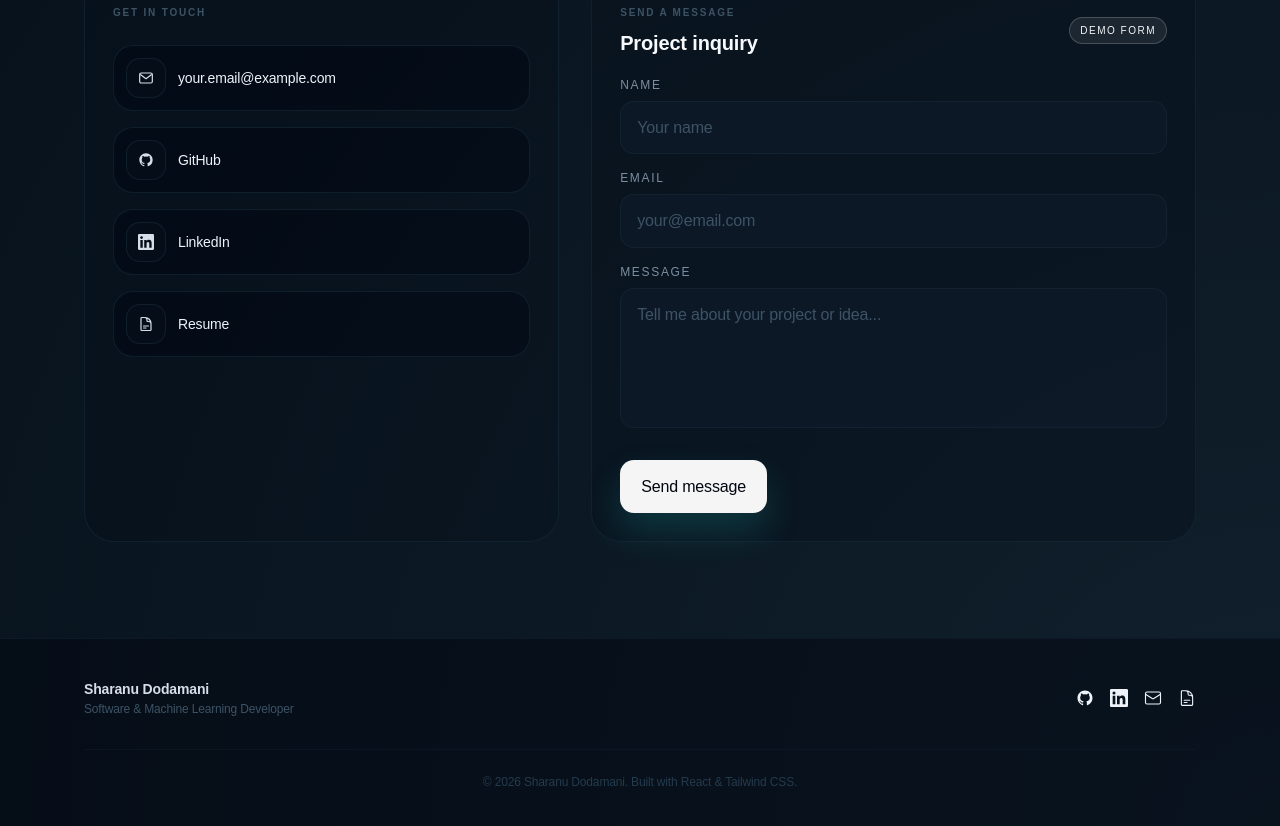
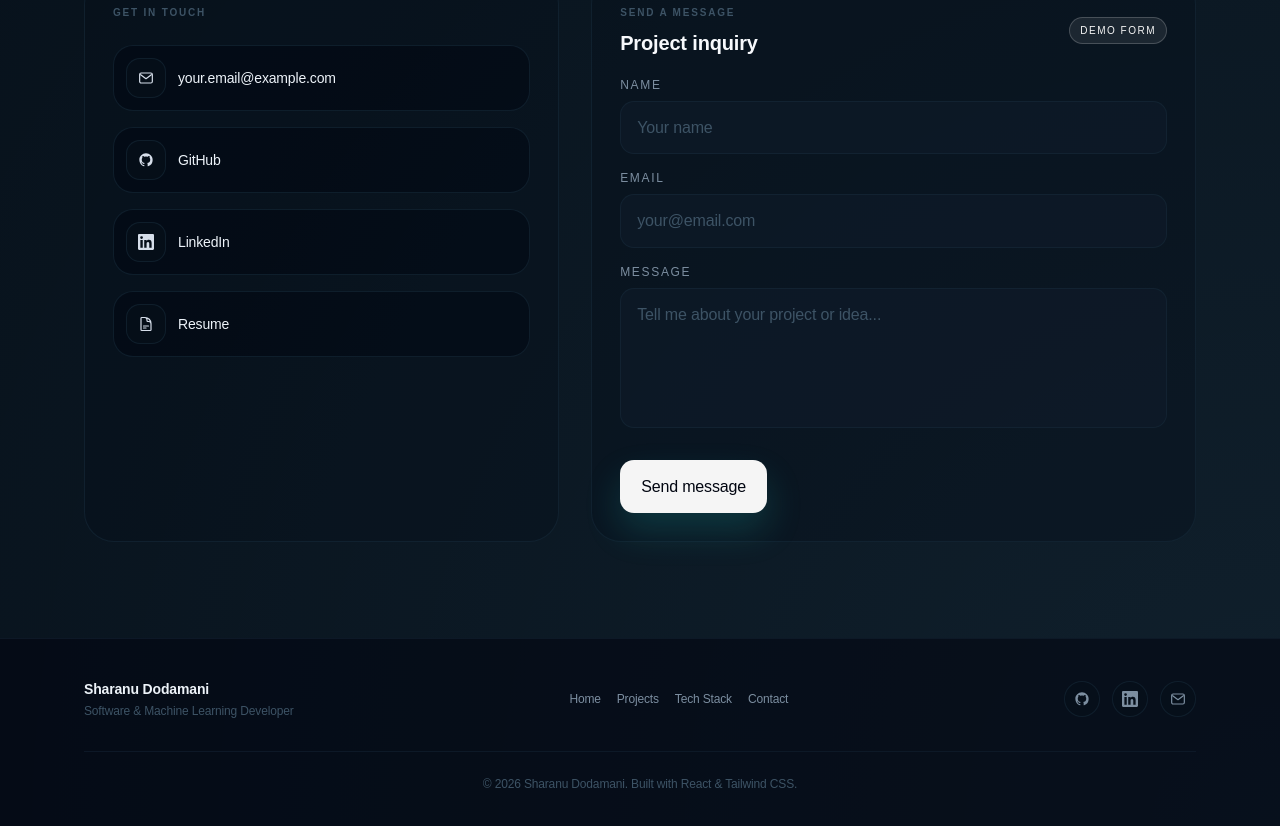
Before and after one commit to sharanugd2305/protfolio, a React (Vite) app: page / in a window 1280 px wide. Shown: the part 4577-5403 px from the top of the page. Built offline with nearby package versions, Linux system fonts and the light colour scheme.

Commit message:
feat: enhance Footer component with improved layout, styling, and accessibility features

```diff
--- a/src/components/Footer.jsx
+++ b/src/components/Footer.jsx
@@ -1,72 +1,67 @@
-// TODO: Replace with your actual URLs
 const SOCIAL = {
-  github: "https://github.com/", // ← Your GitHub URL
-  linkedin: "https://linkedin.com/in/", // ← Your LinkedIn URL
-  email: "your.email@example.com", // ← Your email
-  resume: "#", // ← Your resume URL
+  github: "https://github.com/",
+  linkedin: "https://linkedin.com/in/",
+  email: "your.email@example.com",
+  resume: "#",
 };
 
 export default function Footer() {
   const currentYear = new Date().getFullYear();
 
   return (
-    <footer className="border-t border-base-800/80 bg-base-950/50">
+    <footer className="border-t border-base-800/80 bg-base-950/60">
       <div className="mx-auto max-w-6xl px-5 py-10">
-        <div className="flex flex-col sm:flex-row items-center justify-between gap-6">
-          {/* Left */}
+        <div className="flex flex-col items-center justify-between gap-6 sm:flex-row">
           <div className="text-center sm:text-left">
-            <p className="text-sm font-semibold text-base-200">
-              Sharanu Dodamani
-            </p>
-            <p className="text-xs text-base-500 mt-0.5">
-              Software & Machine Learning Developer
-            </p>
+            <p className="text-sm font-semibold text-base-100">Sharanu Dodamani</p>
+            <p className="mt-1 text-xs text-base-500">Software &amp; Machine Learning Developer</p>
           </div>
 
-          {/* Social links */}
-          <div className="flex items-center gap-4">
+          <nav aria-label="Footer navigation" className="flex flex-wrap items-center justify-center gap-4 text-xs text-base-400 sm:justify-end">
+            <a href="#home" className="transition-colors hover:text-base-100">Home</a>
+            <a href="#projects" className="transition-colors hover:text-base-100">Projects</a>
+            <a href="#techstack" className="transition-colors hover:text-base-100">Tech Stack</a>
+            <a href="#contact" className="transition-colors hover:text-base-100">Contact</a>
+          </nav>
+
+          <div className="flex items-center gap-3 text-base-400">
             <a
               href={SOCIAL.github}
-              target="_blank"
-              rel="noopener noreferrer"
-              className="text-base-500 hover:text-accent transition-colors"
+              target={SOCIAL.github.startsWith("http") ? "_blank" : undefined}
+              rel={SOCIAL.github.startsWith("http") ? "noopener noreferrer" : undefined}
               aria-label="GitHub"
+              className="inline-flex h-9 w-9 items-center justify-center rounded-full border border-base-700/60 bg-base-900/40 transition-colors hover:border-accent/30 hover:text-accent"
             >
-              <svg className="w-4.5 h-4.5" viewBox="0 0 24 24" fill="currentColor"><path d="M12 2C6.477 2 2 6.484 2 12.017c0 4.425 2.865 8.18 6.839 9.504.5.092.682-.217.682-.483 0-.237-.008-.868-.013-1.703-2.782.605-3.369-1.343-3.369-1.343-.454-1.158-1.11-1.466-1.11-1.466-.908-.62.069-.608.069-.608 1.003.07 1.531 1.032 1.531 1.032.892 1.53 2.341 1.088 2.91.832.092-.647.35-1.088.636-1.338-2.22-.253-4.555-1.113-4.555-4.951 0-1.093.39-1.988 1.029-2.688-.103-.253-.446-1.272.098-2.65 0 0 .84-.27 2.75 1.026A9.564 9.564 0 0 1 12 6.844a9.59 9.59 0 0 1 2.504.337c1.909-1.296 2.747-1.027 2.747-1.027.546 1.379.202 2.398.1 2.651.64.7 1.028 1.595 1.028 2.688 0 3.848-2.339 4.695-4.566 4.943.359.309.678.92.678 1.855 0 1.338-.012 2.419-.012 2.747 0 .268.18.58.688.482A10.02 10.02 0 0 0 22 12.017C22 6.484 17.522 2 12 2z" /></svg>
+              <svg className="h-4 w-4" viewBox="0 0 24 24" fill="currentColor" aria-hidden="true">
+                <path d="M12 2C6.477 2 2 6.484 2 12.017c0 4.425 2.865 8.18 6.839 9.504.5.092.682-.217.682-.483 0-.237-.008-.868-.013-1.703-2.782.605-3.369-1.343-3.369-1.343-.454-1.158-1.11-1.466-1.11-1.466-.908-.62.069-.608.069-.608 1.003.07 1.531 1.032 1.531 1.032.892 1.53 2.341 1.088 2.91.832.092-.647.35-1.088.636-1.338-2.22-.253-4.555-1.113-4.555-4.951 0-1.093.39-1.988 1.029-2.688-.103-.253-.446-1.272.098-2.65 0 0 .84-.27 2.75 1.026A9.564 9.564 0 0 1 12 6.844a9.59 9.59 0 0 1 2.504.337c1.909-1.296 2.747-1.027 2.747-1.027.546 1.379.202 2.398.1 2.651.64.7 1.028 1.595 1.028 2.688 0 3.848-2.339 4.695-4.566 4.943.359.309.678.92.678 1.855 0 1.338-.012 2.419-.012 2.747 0 .268.18.58.688.482A10.02 10.02 0 0 0 22 12.017C22 6.484 17.522 2 12 2z" />
+              </svg>
             </a>
             <a
               href={SOCIAL.linkedin}
-              target="_blank"
-              rel="noopener noreferrer"
-              className="text-base-500 hover:text-accent transition-colors"
+              target={SOCIAL.linkedin.startsWith("http") ? "_blank" : undefined}
+              rel={SOCIAL.linkedin.startsWith("http") ? "noopener noreferrer" : undefined}
               aria-label="LinkedIn"
+              className="inline-flex h-9 w-9 items-center justify-center rounded-full border border-base-700/60 bg-base-900/40 transition-colors hover:border-accent/30 hover:text-accent"
             >
-              <svg className="w-4.5 h-4.5" viewBox="0 0 24 24" fill="currentColor"><path d="M20.447 20.452h-3.554v-5.569c0-1.328-.027-3.037-1.852-3.037-1.853 0-2.136 1.445-2.136 2.939v5.667H9.351V9h3.414v1.561h.046c.477-.9 1.637-1.85 3.37-1.85 3.601 0 4.267 2.37 4.267 5.455v6.286zM5.337 7.433a2.062 2.062 0 0 1-2.063-2.065 2.064 2.064 0 1 1 2.063 2.065zm1.782 13.019H3.555V9h3.564v11.452zM22.225 0H1.771C.792 0 0 .774 0 1.729v20.542C0 23.227.792 24 1.771 24h20.451C23.2 24 24 23.227 24 22.271V1.729C24 .774 23.2 0 22.222 0h.003z" /></svg>
+              <svg className="h-4 w-4" viewBox="0 0 24 24" fill="currentColor" aria-hidden="true">
+                <path d="M20.447 20.452h-3.554v-5.569c0-1.328-.027-3.037-1.852-3.037-1.853 0-2.136 1.445-2.136 2.939v5.667H9.351V9h3.414v1.561h.046c.477-.9 1.637-1.85 3.37-1.85 3.601 0 4.267 2.37 4.267 5.455v6.286zM5.337 7.433a2.062 2.062 0 0 1-2.063-2.065 2.064 2.064 0 1 1 2.063 2.065zm1.782 13.019H3.555V9h3.564v11.452zM22.225 0H1.771C.792 0 0 .774 0 1.729v20.542C0 23.227.792 24 1.771 24h20.451C23.2 24 24 23.227 24 22.271V1.729C24 .774 23.2 0 22.222 0h.003z" />
+              </svg>
             </a>
             <a
               href={`mailto:${SOCIAL.email}`}
-              className="text-base-500 hover:text-accent transition-colors"
               aria-label="Email"
+              className="inline-flex h-9 w-9 items-center justify-center rounded-full border border-base-700/60 bg-base-900/40 transition-colors hover:border-accent/30 hover:text-accent"
             >
-              <svg className="w-4.5 h-4.5" fill="none" viewBox="0 0 24 24" stroke="currentColor" strokeWidth="1.5"><rect x="2" y="4" width="20" height="16" rx="2" /><path d="m22 7-8.97 5.7a1.94 1.94 0 0 1-2.06 0L2 7" /></svg>
-            </a>
-            <a
-              href={SOCIAL.resume}
-              target="_blank"
-              rel="noopener noreferrer"
-              className="text-base-500 hover:text-accent transition-colors"
-              aria-label="Resume"
-            >
-              <svg className="w-4.5 h-4.5" fill="none" viewBox="0 0 24 24" stroke="currentColor" strokeWidth="1.5"><path strokeLinecap="round" strokeLinejoin="round" d="M19.5 14.25v-2.625a3.375 3.375 0 00-3.375-3.375h-1.5A1.125 1.125 0 0113.5 7.125v-1.5a3.375 3.375 0 00-3.375-3.375H8.25m0 12.75h7.5m-7.5 3H12M10.5 2.25H5.625c-.621 0-1.125.504-1.125 1.125v17.25c0 .621.504 1.125 1.125 1.125h12.75c.621 0 1.125-.504 1.125-1.125V11.25a9 9 0 00-9-9z" /></svg>
+              <svg className="h-4 w-4" viewBox="0 0 24 24" fill="none" stroke="currentColor" strokeWidth="1.8" strokeLinecap="round" strokeLinejoin="round" aria-hidden="true">
+                <rect x="2.5" y="4.5" width="19" height="15" rx="2.2" />
+                <path d="m4 7 8 6 8-6" />
+              </svg>
             </a>
           </div>
         </div>
 
-        {/* Copyright */}
-        <div className="mt-8 pt-6 border-t border-base-800/60 text-center">
-          <p className="text-xs text-base-600">
-            © {currentYear} Sharanu Dodamani. Built with React & Tailwind CSS.
-          </p>
+        <div className="mt-8 border-t border-base-800/80 pt-6 text-center text-xs text-base-500">
+          © {currentYear} Sharanu Dodamani. Built with React &amp; Tailwind CSS.
         </div>
       </div>
     </footer>
```
